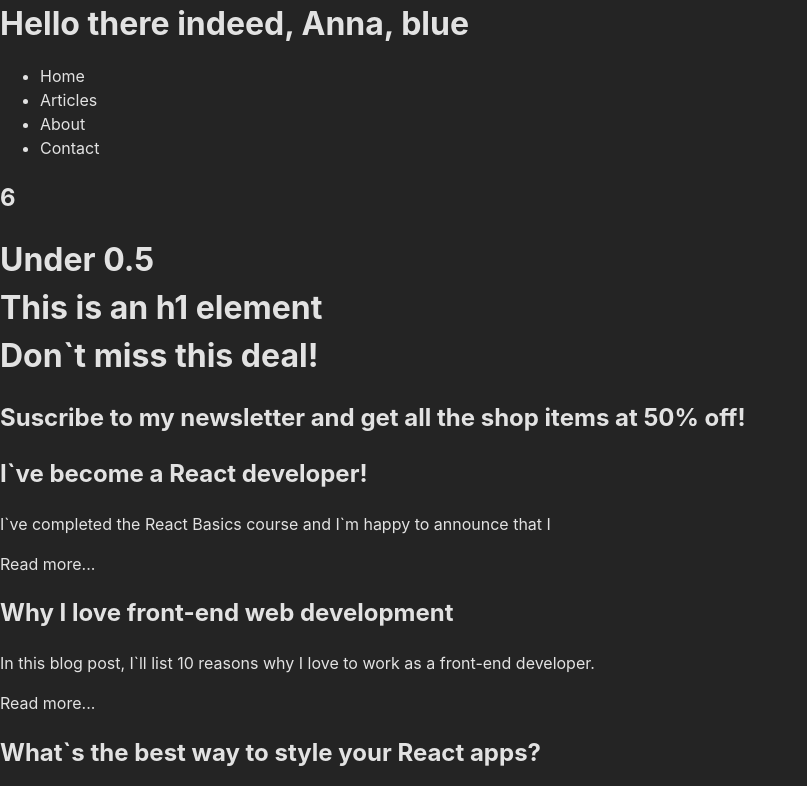
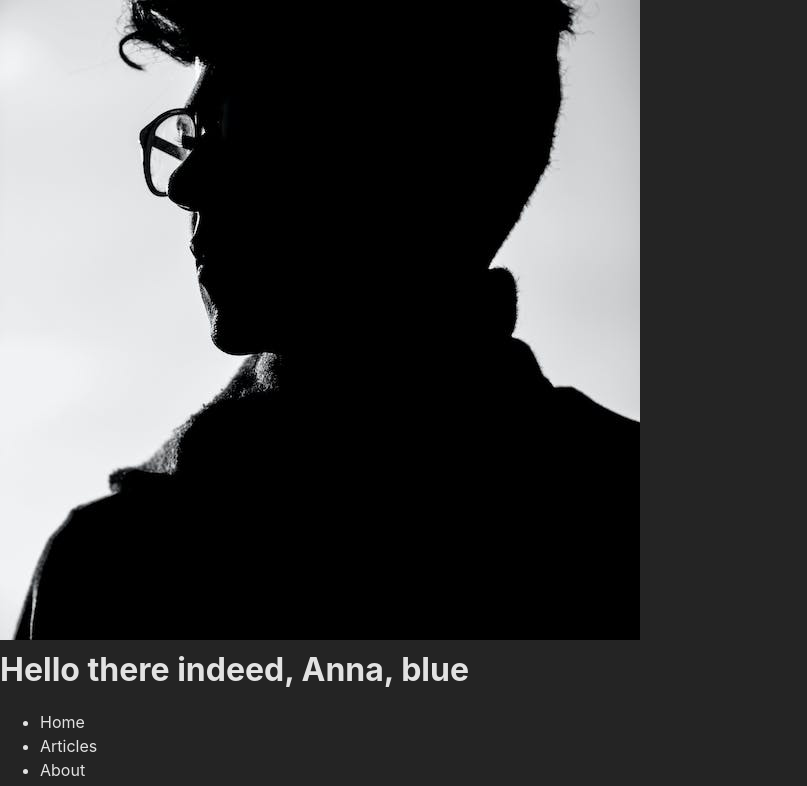
Before and after one commit to legodev/react, a React (Vite) app: page / in a window 1280 px wide. Shown: the top 786 px of the page, without its empty margins (0-807 px from the left). Built offline with nearby package versions, Linux system fonts and the light colour scheme.

Commit message:
Added image

```diff
--- a/src/App.jsx
+++ b/src/App.jsx
@@ -9,10 +9,12 @@ import Promo from './components/Promo'
 import Heading from './components/Heading'
 import Example from './components/Practice'
 import PracticeTwo from './components/Practice2'
+import Image from './components/Image'
 
 function App() {
   return (
     <>
+      <Image />
       <Header name="Anna" color="blue"/>
       <Nav/>
       <PracticeTwo />
--- /dev/null
+++ b/src/components/Image.jsx
@@ -0,0 +1,6 @@
+import avatar from '../assets/image.jpg'
+
+export default function Image() {
+  const logo = <img src={avatar} alt="" />
+  return logo
+}
```
Also changed, not shown: src/assets/image.jpg (added).
